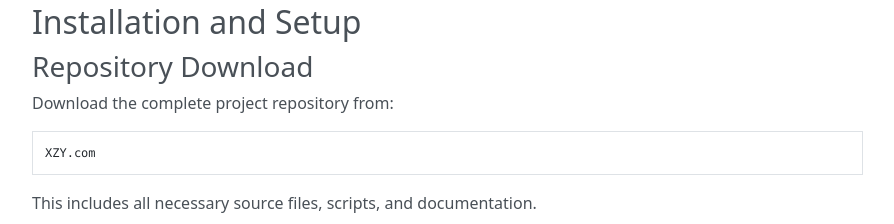
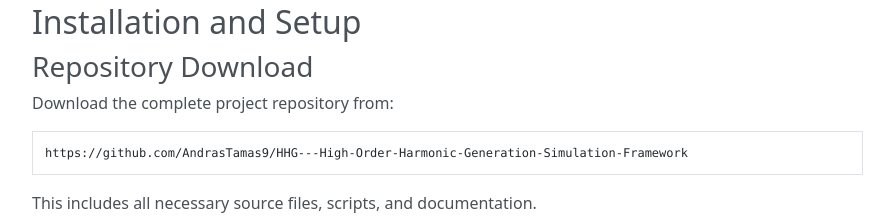
Before and after one commit to AndrasTamas9/HHG_Documentation, a plain HTML site: page index.html in a window 1280 px wide. Shown: the part 6315-6539 px from the top of the page, without its empty margins (335-1229 px from the left). Drawn offline with nearby package versions, Linux system fonts and the light colour scheme; a script that the page names is missing.

Commit message:
Add generated HTML documentation

```diff
--- a/index.html
+++ b/index.html
@@ -313,7 +313,7 @@ Dipole signals from coarser grids are compared to finer ones using the normalize
 <h2 id="installation-and-setup">Installation and Setup</h2>
 <h3 id="repository-download">Repository Download</h3>
 <p>Download the complete project repository from:</p>
-<pre><code>XZY.com
+<pre><code>https://github.com/AndrasTamas9/HHG---High-Order-Harmonic-Generation-Simulation-Framework
 </code></pre>
 <p>This includes all necessary source files, scripts, and documentation.</p>
 <h3 id="required-dependencies">Required Dependencies</h3>
@@ -490,5 +490,5 @@ g++ -DBUILD_EXECUTABLE -o convergence convergence.cpp -lgsl -lgslcblas -lm -fope
 
 <!--
 MkDocs version : 1.6.1
-Build Date UTC : 2025-06-01 15:46:42.906735+00:00
+Build Date UTC : 2025-06-01 16:12:49.287866+00:00
 -->
```
Also changed, not shown: search/search_index.json (+1 -1 lines).
